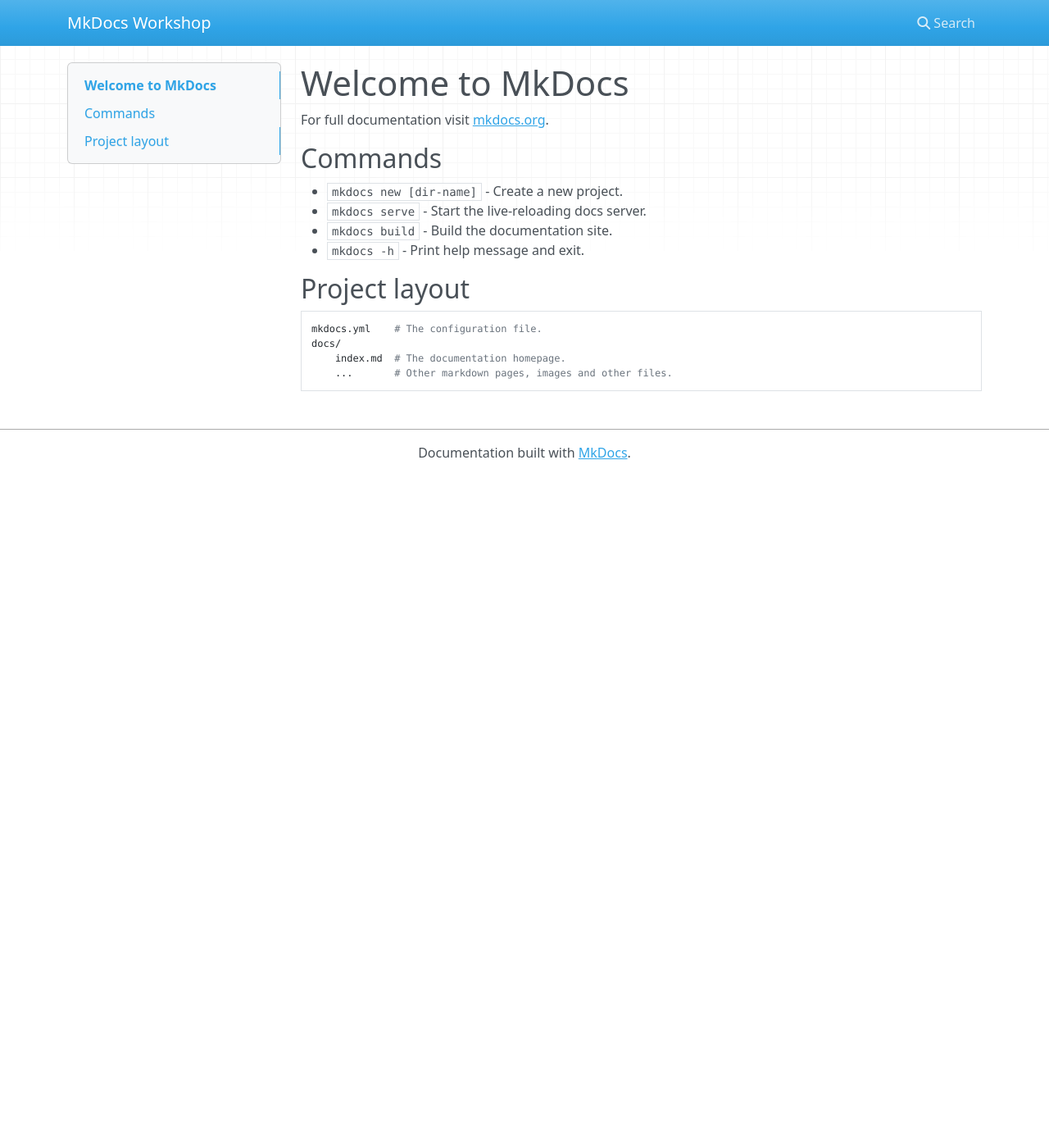
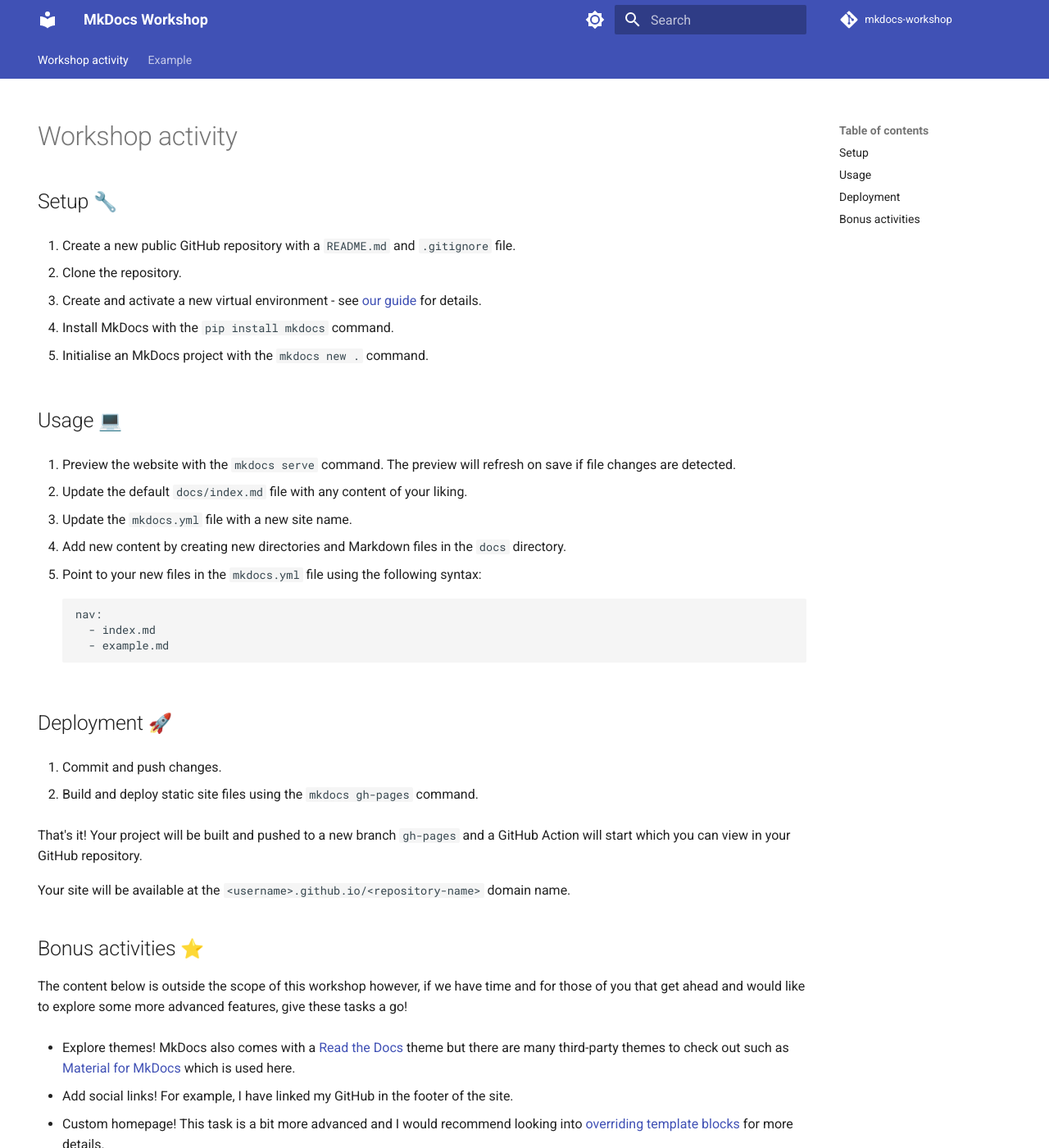
Before and after one commit to xiyaozhuang/mkdocs-workshop, an MkDocs documentation site: the page built from docs/index.md, in a window 1280 px wide and 1400 px high. Shown: the whole window at 82% size. Built offline with MkDocs 1.6.1 and Material for MkDocs 9.7.7, drawn with Linux system fonts in a browser that asks for light colours; nearby versions of some CDN libraries; emoji names are drawn with the system emoji font; comment, search, counter and statistics services are not loaded; some of the changed text lies outside the part shown.

Commit message:
added workshop activity

```diff
--- a/docs/index.md
+++ b/docs/index.md
@@ -1,17 +1,54 @@
-# Welcome to MkDocs
+---
+hide:
+  - navigation
+---
 
-For full documentation visit [mkdocs.org](https://www.mkdocs.org).
+# Workshop activity
 
-## Commands
+## Setup :wrench:
 
-* `mkdocs new [dir-name]` - Create a new project.
-* `mkdocs serve` - Start the live-reloading docs server.
-* `mkdocs build` - Build the documentation site.
-* `mkdocs -h` - Print help message and exit.
+1. Create a new public GitHub repository with a `README.md` and `.gitignore` file.
 
-## Project layout
+2. Clone the repository.
 
-    mkdocs.yml    # The configuration file.
-    docs/
-        index.md  # The documentation homepage.
-        ...       # Other markdown pages, images and other files.
+3. Create and activate a new virtual environment - see [our guide](https://nhsdigital.github.io/rap-community-of-practice/training_resources/python/virtual-environments/venv/) for details.
+
+4. Install MkDocs with the `pip install mkdocs` command.
+
+5. Initialise an MkDocs project with the `mkdocs new .` command.
+
+## Usage :computer:
+
+1. Preview the website with the `mkdocs serve` command. The preview will refresh on save if file changes are detected.
+
+2. Update the default `docs/index.md` file with any content of your liking.
+
+3. Update the `mkdocs.yml` file with a new site name.
+
+4. Add new content by creating new directories and Markdown files in the `docs` directory.
+
+5. Point to your new files in the `mkdocs.yml` file using the following syntax:
+
+        nav:
+          - index.md
+          - example.md
+
+## Deployment :rocket:
+
+1. Commit and push changes.
+
+2. Build and deploy static site files using the `mkdocs gh-pages` command.
+
+That's it! Your project will be built and pushed to a new branch `gh-pages` and a GitHub Action will start which you can view in your GitHub repository.
+
+Your site will be available at the `<username>.github.io/<repository-name>` domain name.
+
+## Bonus activities :star:
+
+The content below is outside the scope of this workshop however, if we have time and for those of you that get ahead and would like to explore some more advanced features, give these tasks a go!
+
+- Explore themes! MkDocs also comes with a [Read the Docs](https://docs.readthedocs.io/en/stable/index.html) theme but there are many third-party themes to check out such as [Material for MkDocs](https://squidfunk.github.io/mkdocs-material/) which is used here.
+
+- Add social links! For example, I have linked my GitHub in the footer of the site.
+
+- Custom homepage! This task is a bit more advanced and I would recommend looking into [overriding template blocks](https://www.mkdocs.org/user-guide/customizing-your-theme/) for more details.
--- a/mkdocs.yml
+++ b/mkdocs.yml
@@ -1 +1,40 @@
 site_name: MkDocs Workshop
+repo_url: https://github.com/xiyaozhuang/mkdocs-workshop
+repo_name: mkdocs-workshop
+
+nav:
+  - index.md
+  - example.md
+
+theme:
+  name: material
+  palette:
+    - media: "(prefers-color-scheme: light)"
+      scheme: default
+      toggle:
+        icon: material/brightness-7
+        name: Switch to dark mod
+    - media: "(prefers-color-scheme: dark)"
+      scheme: slate
+      toggle:
+        icon: material/brightness-4
+        name: Switch to light mode
+  features:
+    - navigation.tabs
+    - navigation.sections
+    - navigation.indexes
+    - navigation.top
+    - navigation.footer
+    - search.suggest
+    - search.highlight
+
+extra:
+  social:
+    - icon: fontawesome/brands/github
+      link: https://github.com/xiyaozhuang
+
+markdown_extensions:
+  - attr_list
+  - pymdownx.emoji:
+      emoji_index: !!python/name:materialx.emoji.twemoji
+      emoji_generator: !!python/name:materialx.emoji.to_svg
```
Also changed, not shown: docs/example.md (added, +6 -0 lines).
